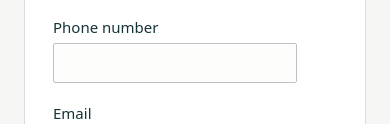
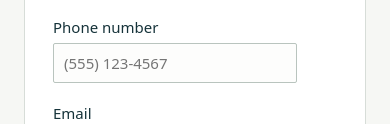
Before and after one commit to alexromo3rd/d479_task1_site, a plain HTML site: page contact.html in a window 390 px wide. Shown: the part 720-844 px from the top of the page. Drawn offline with Linux system fonts and the light colour scheme.

Commit message:
Update phone number field validation

```diff
--- a/contact.html
+++ b/contact.html
@@ -53,7 +53,7 @@
 
       <div class="field">
         <label for="phone">Phone number</label>
-        <input type="tel" id="phone" name="phone" pattern="(?=.*[0-9])[0-9()+\s\-]{7,20}" title="Enter a phone number with 7 to 20 characters and at least one number." required>
+        <input type="tel" id="phone" name="phone" inputmode="tel" placeholder="(555) 123-4567" pattern="(?:\([2-9][0-9]{2}\)[ ]?|[2-9][0-9]{2}[\-. ])[2-9][0-9]{2}[\-. ][0-9]{4}" title="Enter a valid 10-digit US phone number, such as (555) 123-4567." required>
       </div>
 
       <div class="field">
--- a/style.css
+++ b/style.css
@@ -380,6 +380,11 @@ legend {
   border-color: #4f8b7c;
 }
 
+#phone:not(:placeholder-shown):invalid {
+  border-color: #b64b4b;
+  background: #fff8f8;
+}
+
 .field textarea {
   height: 110px;
 }
```
